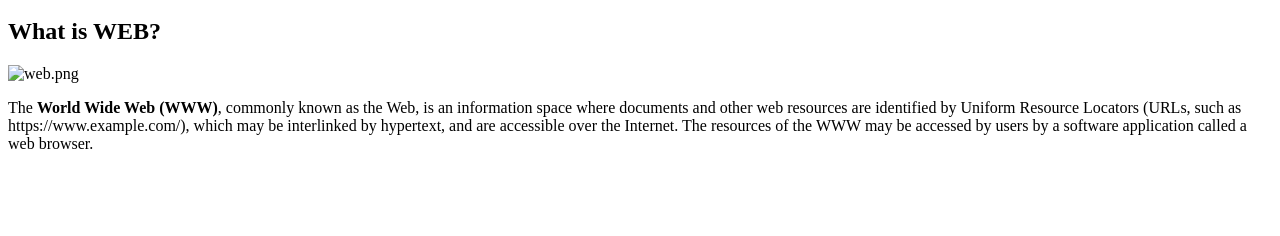
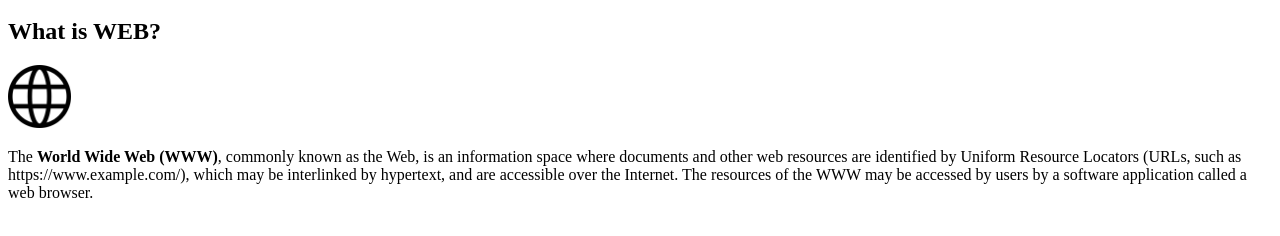
Before and after one commit to 1derkimberly/WebDeveloping, a plain HTML site: page index.html in a window 1280 px wide. Shown: the part 136-372 px from the top of the page. Drawn offline with Linux system fonts and the light colour scheme.

Commit message:
Update index.html

```diff
--- a/index.html
+++ b/index.html
@@ -12,7 +12,7 @@
       <li><a href="JavaScript.html" title="JS">JavaScript</a></li>
     </ul>
     <h2>What is WEB?</h2>
-    <img src="image/93618.png" title="web.png" width="5%">
+    <img src="93618.png" title="web.png" width="5%">
     <p>The <strong>World Wide Web (WWW)</strong>, commonly known as the Web, is an information space where documents and other web resources are identified by Uniform Resource Locators (URLs, such as https://www.example.com/), which may be interlinked by hypertext, and are accessible over the Internet. The resources of the WWW may be accessed by users by a software application called a web browser.</p>
   </body>
 </html>
```
